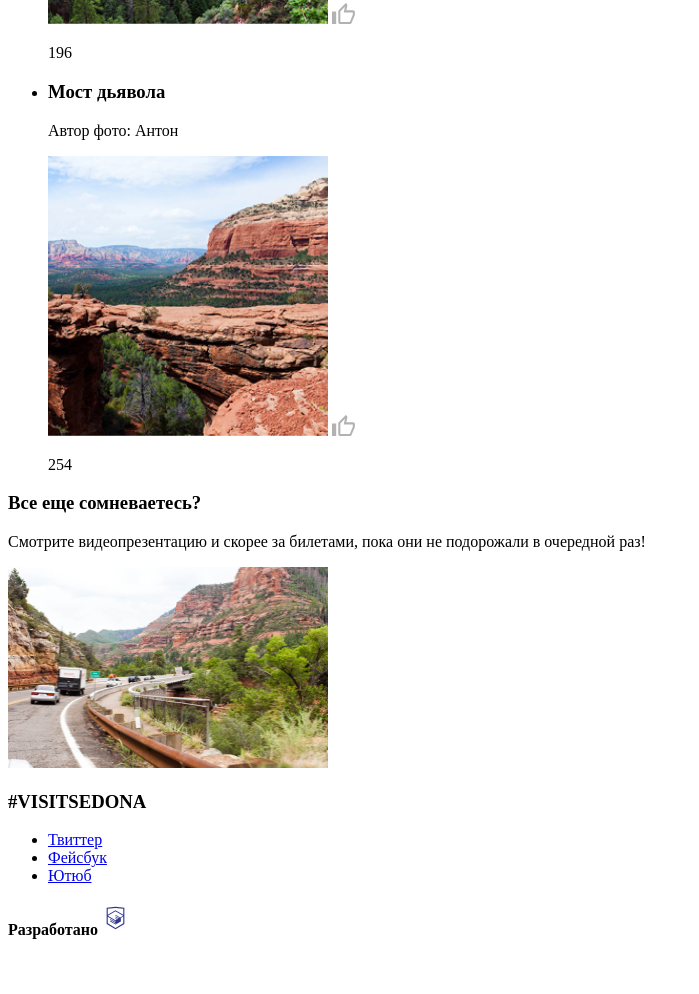
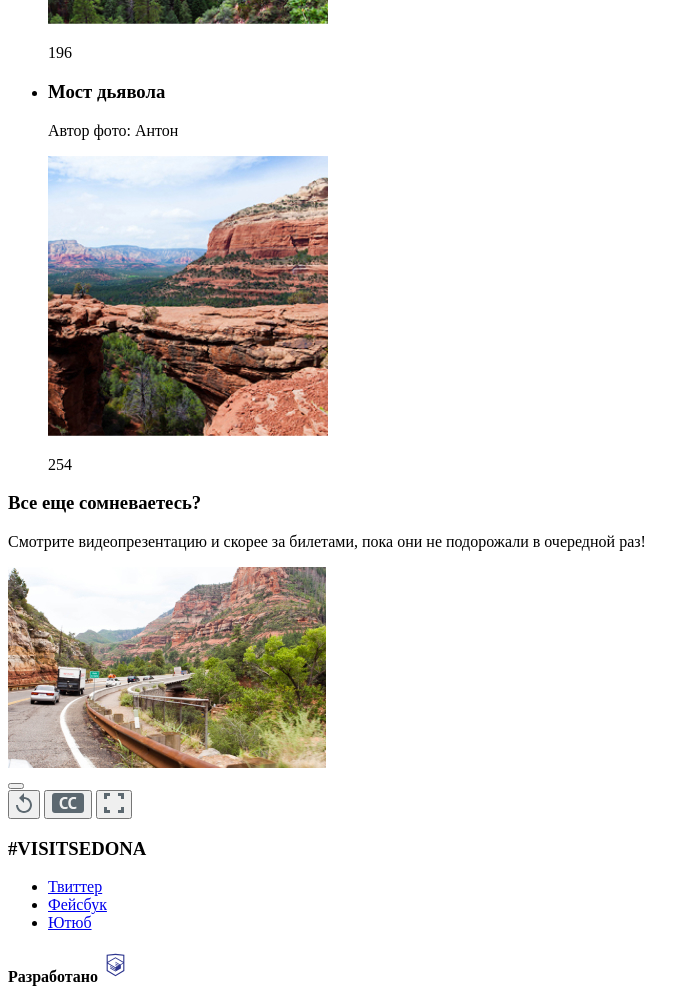
Before and after one commit to callmervdio/1438207-sedona-22, a website: page source/catalog.html in a window 1280 px wide. Shown: the part 1556-2550 px from the top of the page, without its empty margins (0-699 px from the left). Before the commit the page ends 2503 px from the top, so only its background shows below. Drawn offline with Linux system fonts and the light colour scheme.

Commit message:
Внёс правки

```diff
--- a/source/catalog.html
+++ b/source/catalog.html
@@ -8,7 +8,7 @@
 
 <body class="page__body">
   <header class="page-header">
-    <a class="page-header__logo">
+    <a class="page-header__logo" href="index.html">
       <img src="img/logotype-mobile.svg" width="102" height="84" alt="Sedona»">
     </a>
     <nav class="main-nav">
@@ -16,12 +16,12 @@
       <div class="main-nav__wrapper">
         <ul class="main-nav__list">
           <li class="main-nav__list-item">
-            <a href="photo.html">
+            <a href="index.html">
               Главная
             </a>
           </li>
           <li class="main-nav__list-item">
-            <a href="#">
+            <a href="catalog.html">
               Фото и видео
             </a>
           </li>
@@ -59,7 +59,6 @@
             <h3 class="catalog__caption">Неродные просторы</h3>
             <p class="catalog__text">Автор фото: Борис</p>
             <img class="catalog__image" src="img/photo-1-mobile.jpg" width="280" height="280" alt="Фотография простор">
-            <img class="catalog__likes-icon" src="img/like-icon.svg" width="23" height="21" alt="Иконка лайка">
             <p class="catalog__likes">1350</p>
           </li>
           <li class="catalog__item">
@@ -67,21 +66,18 @@
             <p class="catalog__text">Автор фото: Сергей</p>
             <img class="catalog__image" src="img/photo-2-mobile.jpg" width="280" height="280"
               alt="Фотография растительности">
-            <img class="catalog__likes-icon" src="img/like-icon.svg" width="23" height="21" alt="Иконка лайка">
             <p class="catalog__likes">143</p>
           </li>
           <li class="catalog__item">
             <h3 class="catalog__caption">Дорога на север</h3>
             <p class="catalog__text">Автор фото: Петр</p>
             <img class="catalog__image" src="img/photo-3-mobile.jpg" width="280" height="280" alt="Фотография дороги">
-            <img class="catalog__likes-icon" src="img/like-icon.svg" width="23" height="21" alt="Иконка лайка">
             <p class="catalog__likes">196</p>
           </li>
           <li class="catalog__item">
             <h3 class="catalog__caption">Мост дьявола</h3>
             <p class="catalog__text">Автор фото: Антон</p>
             <img class="catalog__image" src="img/photo-4-mobile.jpg" width="280" height="280" alt="Фотография моста">
-            <img class="catalog__likes-icon" src="img/like-icon.svg" width="23" height="21" alt="Иконка лайка">
             <p class="catalog__likes">254</p>
           </li>
         </ul>
@@ -89,7 +85,46 @@
           <h3 class="doubts__title">Все еще сомневаетесь?</h3>
           <p class="doubts__text">Смотрите видеопрезентацию и скорее за билетами, пока они не подорожали в очередной
             раз!</p>
-          <img class="doubts__image" src="img/video-mobile.jpg" width="320" height="201" alt="Скриншот презентации">
+
+            <div class="video">
+              <img class="video__poster" src="img/video-mobile.jpg" alt="Видеопрезентация">
+              <div class="video__actions">
+                <div class="video__progressbar">
+                  <span class="video__progressbar-line"></span>
+                  <button type="button" class="video__progressbar-toggler" aria-label="Видео-переключатель"></button>
+                </div>
+                <div class="video__tools">
+                  <button type="button" class="video__tools-button video__tools-button--replay" aria-label="Смотреть заново">
+                    <svg width="16" height="20" viewBox="0 0 16 20" fill="none" xmlns="http://www.w3.org/2000/svg">
+                      <path d="M8 4V0L3 5L8 10V6C11.3 6 14 8.7 14 12C14 15.3 11.3 18 8 18C4.7 18 2 15.3 2 12H0C0 16.4 3.6 20 8 20C12.4 20 16 16.4 16 12C16 7.6 12.4 4 8 4Z" fill="#5C6870"/>
+                      </svg>
+                  </button>
+                  <button type="button" class="video__tools-button video__tools-button--subtitles" aria-label="Субтитры">
+                    <svg width="32" height="20" viewBox="0 0 32 20" fill="none" xmlns="http://www.w3.org/2000/svg">
+                      <path d="M29 0H3C1.3 0 0 1.3 0 3V17C0 18.7 1.3 20 3 20H29C30.7 20 32 18.7 32 17V3C32 1.3 30.7 0 29 0ZM14.4 15.9C13.9 16 13.3 16 12.7 16C12 16 11.3 15.9 10.7 15.7C10.1 15.5 9.5 15.1 9.1 14.7C8.7 14.3 8.3 13.6 8 12.8C7.7 12 7.6 11.1 7.6 10C7.6 8.9 7.8 7.9 8.1 7.1C8.4 6.3 8.8 5.7 9.3 5.2C9.8 4.7 10.4 4.4 11 4.2C11.5 4.1 12.2 4 12.8 4C13.5 4 14 4 14.5 4.1C15 4.2 15.3 4.3 15.6 4.4L15.2 6.3C14.9 6.2 14.6 6.1 14.3 6C13.9 6 13.5 6 13 6C12.1 6 11.4 6.3 10.8 7C10.2 7.7 10 8.7 10 10C10 10.6 10.1 11.1 10.2 11.6C10.3 12.1 10.5 12.5 10.8 12.9C11.1 13.2 11.4 13.5 11.8 13.7C12.2 13.9 12.7 14 13.2 14C13.7 14 14.1 14 14.5 13.9C14.8 13.8 15.1 13.7 15.4 13.5L15.9 15.3C15.4 15.6 14.9 15.7 14.4 15.9ZM23.1 15.9C22.6 16 22 16 21.4 16C20.7 16 20 15.9 19.4 15.7C18.8 15.5 18.2 15.1 17.8 14.7C17.3 14.2 16.9 13.6 16.7 12.8C16.4 12 16.3 11.1 16.3 10C16.3 8.9 16.5 7.9 16.8 7.1C17.1 6.3 17.5 5.7 18 5.2C18.5 4.7 19.1 4.4 19.7 4.2C20.2 4.1 20.9 4 21.5 4C22.2 4 22.7 4 23.2 4.1C23.7 4.2 24 4.3 24.3 4.4L23.9 6.3C23.6 6.2 23.3 6.1 23 6C22.6 6 22.2 6 21.7 6C20.8 6 20.1 6.3 19.5 7C18.9 7.7 18.7 8.7 18.7 10C18.7 10.6 18.8 11.1 18.9 11.6C19 12.1 19.2 12.5 19.5 12.9C19.8 13.2 20.1 13.5 20.5 13.7C20.9 13.9 21.4 14 21.9 14C22.4 14 22.8 14 23.2 13.9C23.5 13.8 23.8 13.7 24.1 13.5L24.6 15.3C24.1 15.6 23.6 15.7 23.1 15.9Z" fill="#5C6870"/>
+                      </svg>
+                </button>
+                <button type="button" class="video__tools-button video__tools-button--fullscreen" aria-label="Полноэкранный режим">
+                  <svg width="20" height="20" viewBox="0 0 20 20" fill="none" xmlns="http://www.w3.org/2000/svg">
+                    <path d="M0 0V3V6H3V3H6V0H3H0Z" fill="#5C6870"/>
+                    <path d="M3 14H0V17V20H3H6V17H3V14Z" fill="#5C6870"/>
+                    <path d="M17 0H14V3H17V6H20V3V0H17Z" fill="#5C6870"/>
+                    <path d="M17 17H14V20H17H20V17V14H17V17Z" fill="#5C6870"/>
+                    </svg>
+                </button>
+              </div>
+             </div>
+            </div>
+
+
+
+
+
+
+
+
+
+
         </section>
       </div>
     </section>
```
Also changed, not shown: source/form.html (+1 -1 lines), source/index.html (+1 -1 lines).
